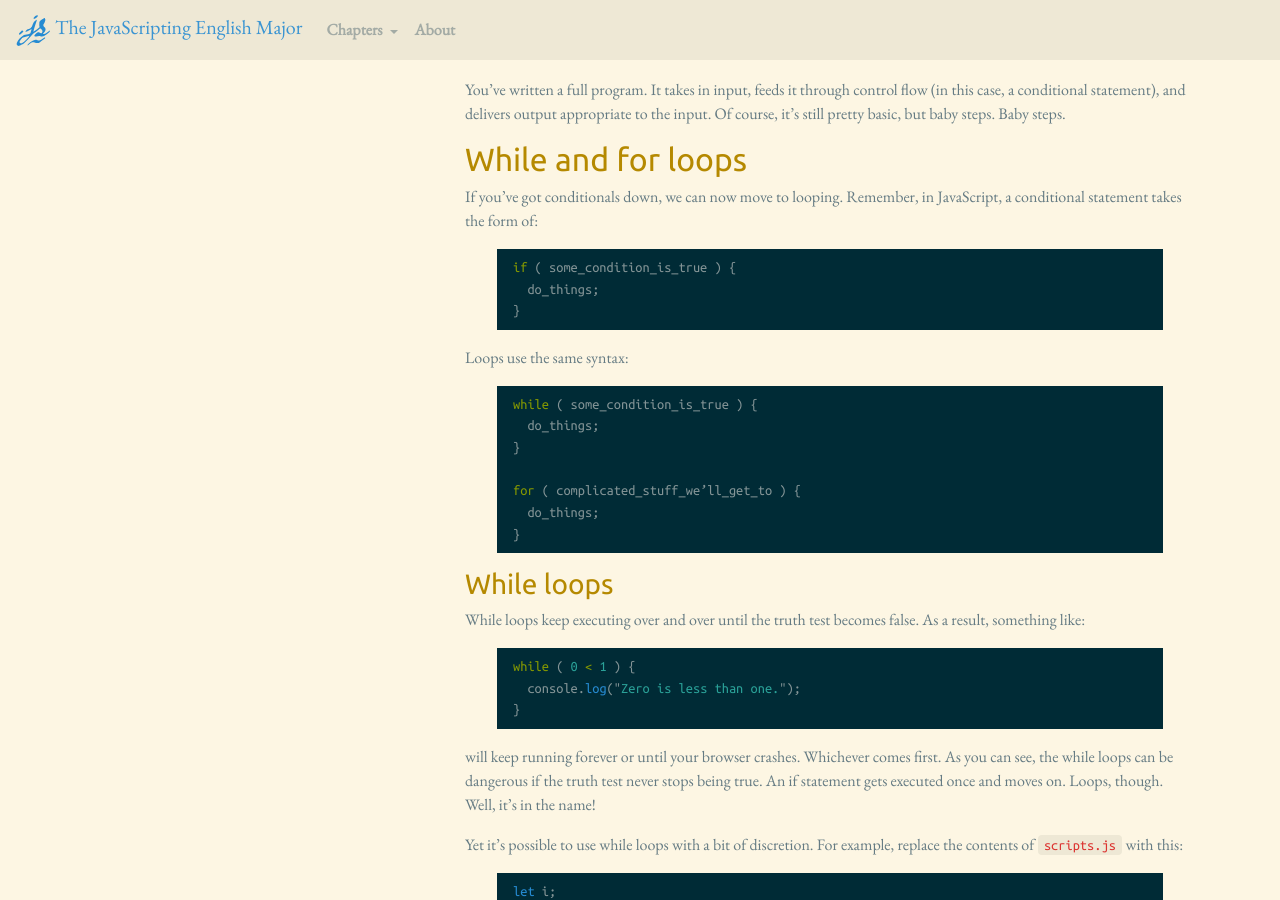
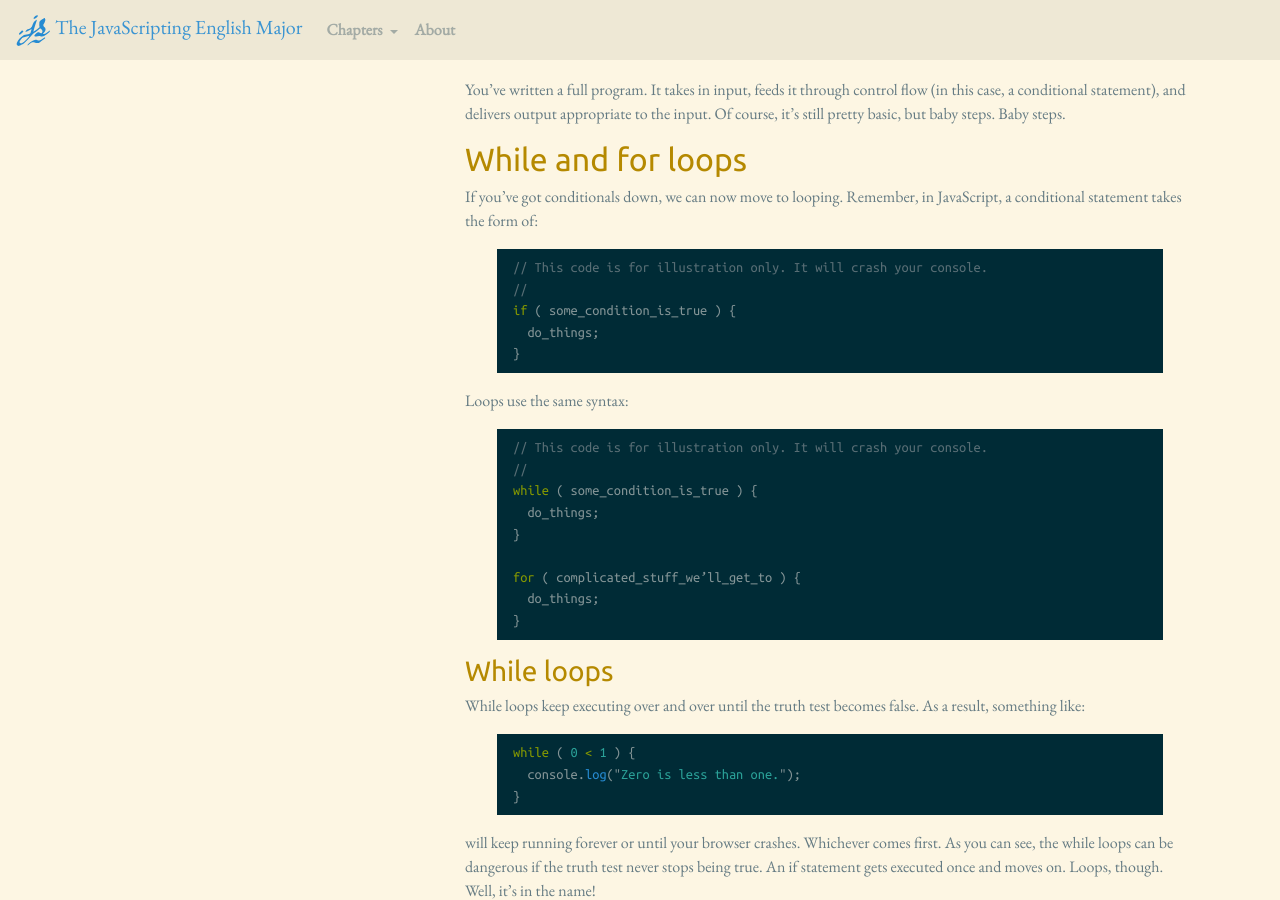
Before and after one commit to muziejus/javascripting-english-major, a Jekyll site: the page built from 3-programming.md, in a window 1280 px wide and 900 px high, scrolled down 5586 px. Built offline with Jekyll 4.4.1, drawn with Linux system fonts in a browser that asks for light colours; nearby versions of some CDN libraries.

Commit message:
More warnings.

````diff
--- a/3-programming.md
+++ b/3-programming.md
@@ -349,6 +349,8 @@ If you’ve got conditionals down, we can now move to looping. Remember, in
 JavaScript, a conditional statement takes the form of:
 
 ```javascript
+// This code is for illustration only. It will crash your console.
+//
 if ( some_condition_is_true ) {
   do_things;
 }
@@ -357,6 +359,8 @@ if ( some_condition_is_true ) {
 Loops use the same syntax:
 
 ```javascript
+// This code is for illustration only. It will crash your console.
+//
 while ( some_condition_is_true ) {
   do_things;
 }
````
